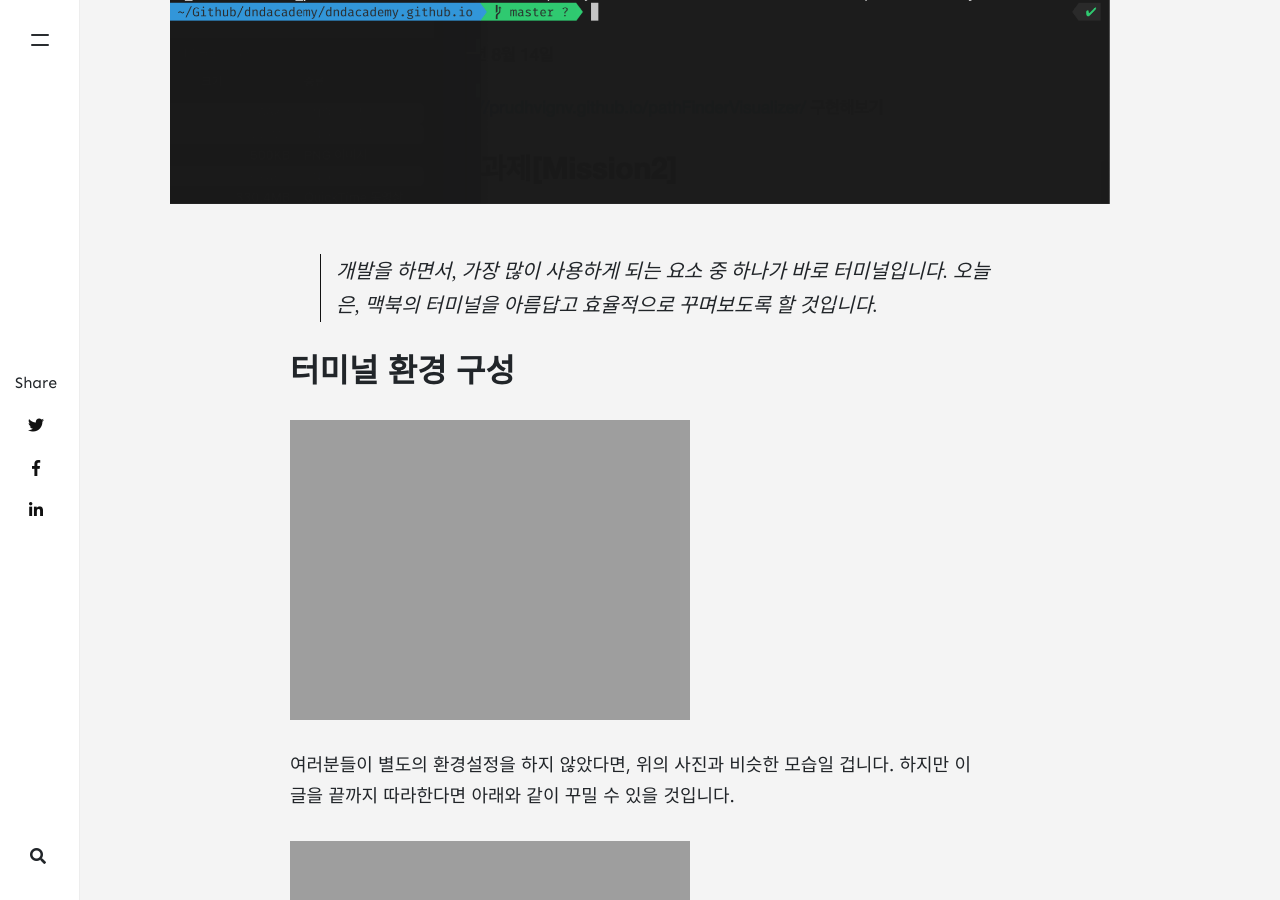
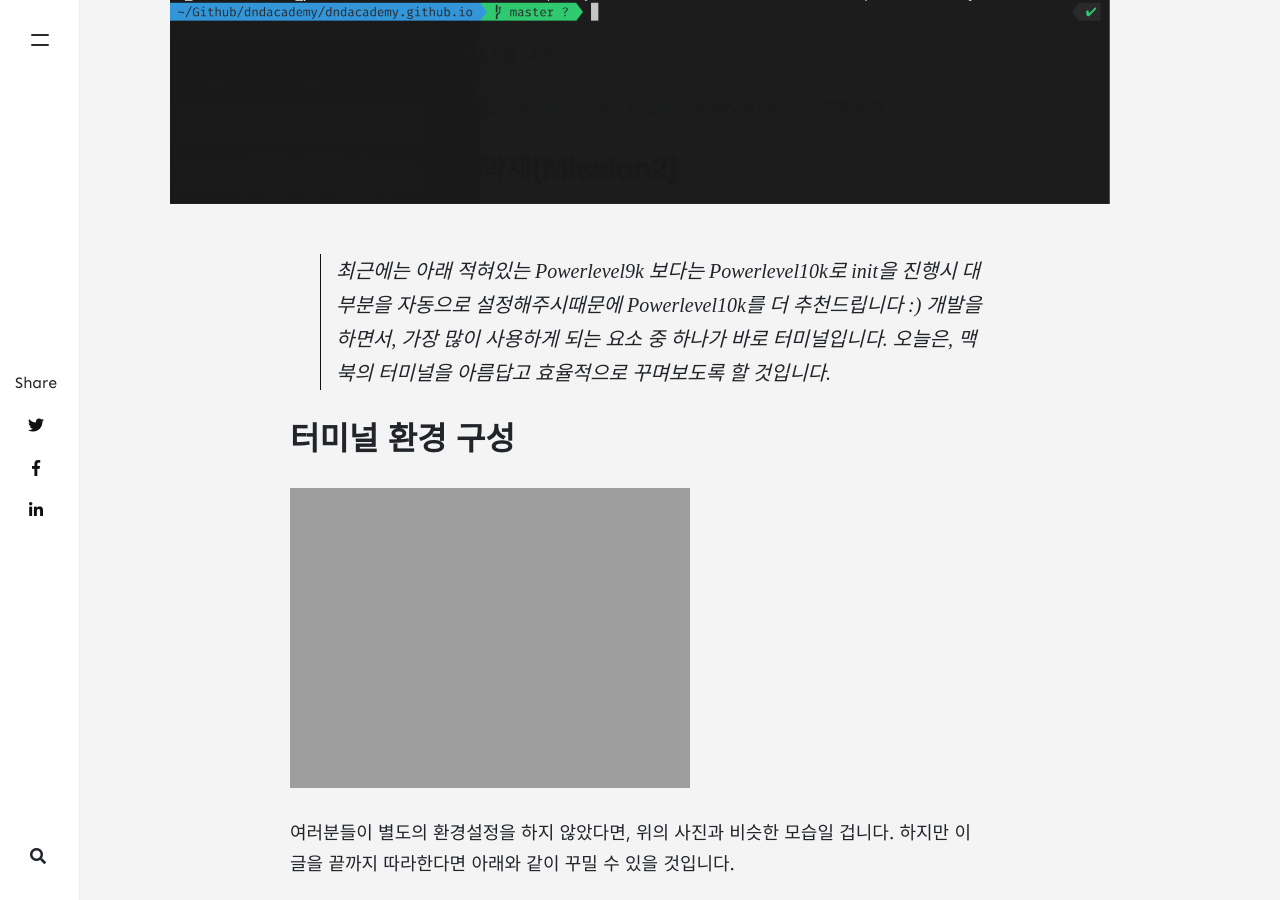
Before and after one commit to DNDACADEMY/dndacademy.github.io, a Jekyll site: the page built from _posts/2021-08-13-settings-mac-terminal.md, in a window 1280 px wide and 900 px high, scrolled down 587 px. Built offline with Jekyll 4.4.1, drawn with Linux system fonts in a browser that asks for light colours; nearby versions of some CDN libraries; comment, search, counter and statistics services are not loaded.

Commit message:
feat(terminal): powerlevel10k에 대한 안내문구 추가

```diff
--- a/_posts/2021-08-13-settings-mac-terminal.md
+++ b/_posts/2021-08-13-settings-mac-terminal.md
@@ -10,6 +10,7 @@ sitemap:
   priority: 1.0
 ---
 
+> 최근에는 아래 적혀있는 Powerlevel9k 보다는 Powerlevel10k로 init을 진행시 대부분을 자동으로 설정해주시때문에 Powerlevel10k를 더 추천드립니다 :)
 > 개발을 하면서, 가장 많이 사용하게 되는 요소 중 하나가 바로 터미널입니다.
 > 오늘은, 맥북의 터미널을 아름답고 효율적으로 꾸며보도록 할 것입니다.
 
```
